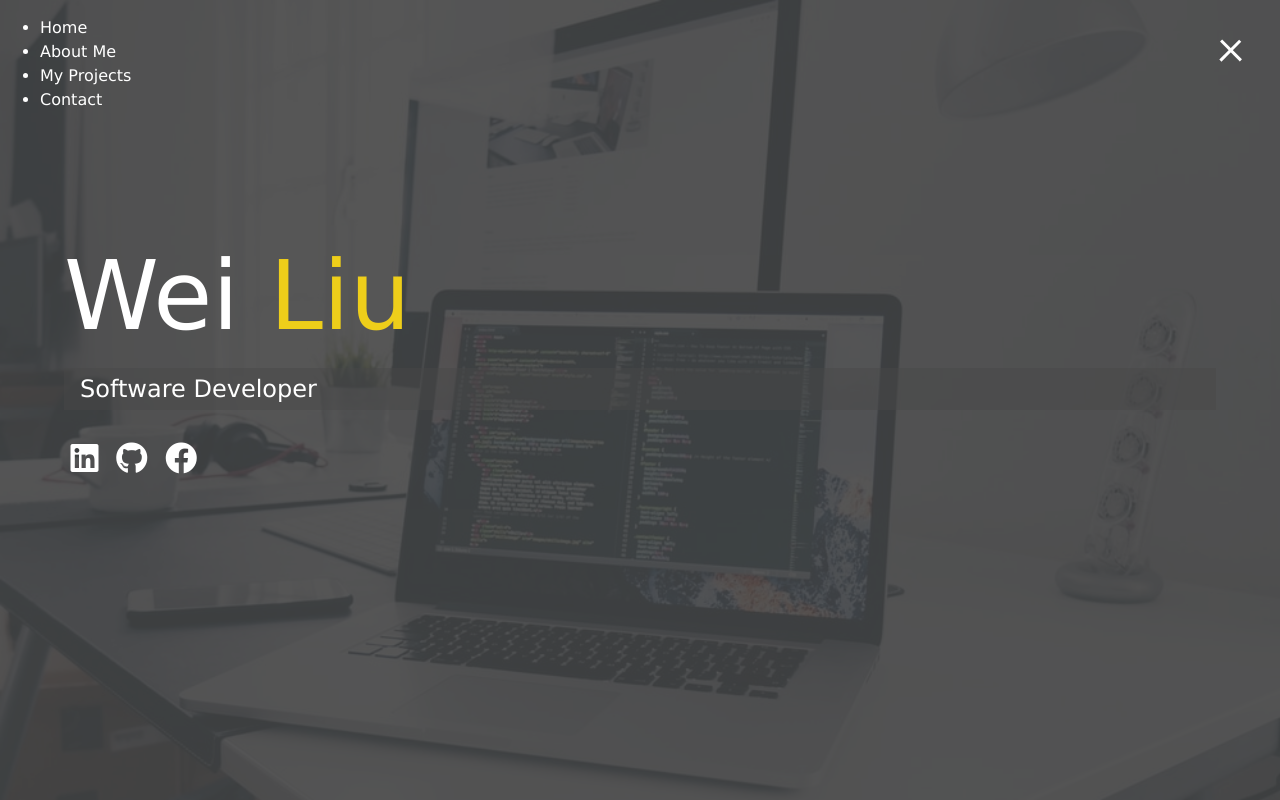
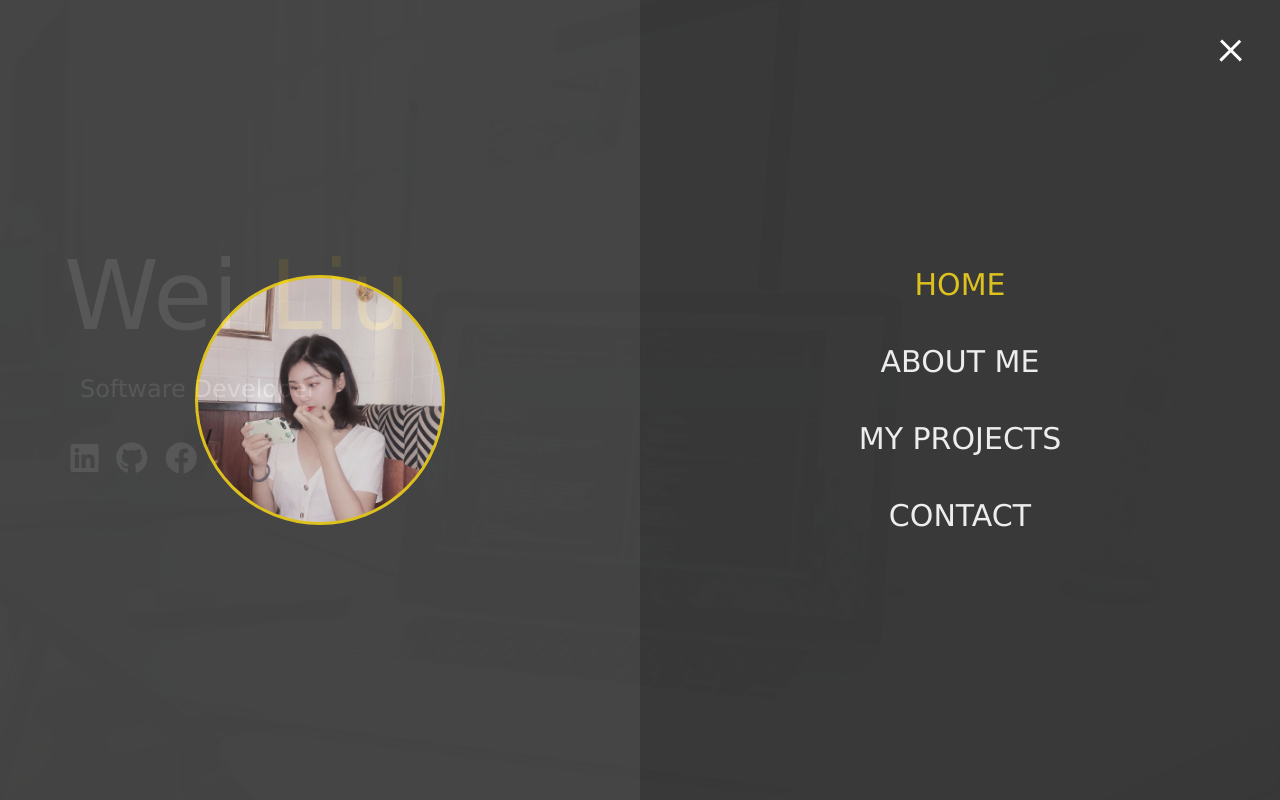
Before and after one commit to liuw56/MyPortfolio, a website: page dict/index.html in a window 1280 px wide. Both pictures are taken after a click on the element 1231 px from the left and 47 px from the top of the page. Drawn offline with Linux system fonts and the light colour scheme.

Commit message:
added menu overlay

```diff
--- a/dict/index.html
+++ b/dict/index.html
@@ -24,7 +24,7 @@
           <div class="portrait"></div>
         </div>
         <ul class="menu-nav">
-          <li class="nav-item">
+          <li class="nav-item current">
             <a href="/" class="nav-link">
               Home
             </a>
--- a/dict/js/main.js
+++ b/dict/js/main.js
@@ -13,15 +13,15 @@ function toggleMenu() {
   if (!showMenu) {
     menuBtn.classList.add("close");
     menu.classList.add("show");
-    menuNav.classList.add("close");
-    menuBranding.classList.add("close");
+    menuNav.classList.add("show");
+    menuBranding.classList.add("show");
     navItems.forEach((item) => item.classList.add("show"));
     showMenu = true;
   } else {
     menuBtn.classList.remove("close");
     menu.classList.remove("show");
-    menuNav.classList.remove("close");
-    menuBranding.classList.remove("close");
+    menuNav.classList.remove("show");
+    menuBranding.classList.remove("show");
     navItems.forEach((item) => item.classList.remove("show"));
     showMenu = false;
   }
--- a/scss/_menu.scss
+++ b/scss/_menu.scss
@@ -34,3 +34,99 @@
     }
   }
 }
+
+// Menu overlay
+.menu {
+  position: fixed;
+  top: 0;
+  width: 100%;
+  opacity: 0.9;
+  visibility: hidden;
+
+  &.show {
+    visibility: visible;
+  }
+
+  &-branding,
+  &-nav {
+    display: flex;
+    flex-flow: column wrap;
+    align-items: center;
+    justify-content: center;
+    float: left;
+    width: 50%;
+    height: 100vh;
+    overflow: hidden;
+  }
+
+  //   Nav slide
+  &-nav {
+    margin: 0;
+    padding: 0;
+    background: darken($primary-color, 5);
+    list-style: none;
+    transform: translate3d(0, -100%, 0);
+    @include easeOut;
+
+    &.show {
+      // Slide in from the top
+      transform: translate3d(0, 0, 0);
+    }
+  }
+
+  // Branding slide
+  &-branding {
+    background: $primary-color;
+    transform: translate3d(0, 100%, 0);
+    @include easeOut;
+
+    &.show {
+      transform: translate3d(0, 0, 0);
+    }
+
+    .portrait {
+      width: 250px;
+      height: 250px;
+      background: url(../img/portrait.jpg);
+      background-size: contain;
+      border-radius: 50%;
+      border: solid 3px $secondary-color;
+    }
+  }
+
+  .nav-item {
+    transform: translate3d(300px, 0, 0);
+    @include easeOut;
+
+    &.show {
+      transform: translate3d(0, 0, 0);
+    }
+
+    &.current > a {
+      color: $secondary-color;
+    }
+  }
+
+  .nav-link {
+    display: inline-block;
+    position: relative;
+    font-size: 30px;
+    text-transform: uppercase;
+    padding: 1rem 0;
+    font-weight: 300;
+    color: white;
+    text-decoration: none;
+    @include easeOut;
+
+    &:hover {
+      color: $secondary-color;
+    }
+  }
+}
+
+// Delay each nav item slide for 0.1 s
+@for $x from 1 through 4 {
+  .nav-item:nth-child(#{$x}) {
+    transition-delay: $x * 0.1s;
+  }
+}
```
Also changed, not shown: dict/css/main.css, dict/img/portrait.jpg (added).
